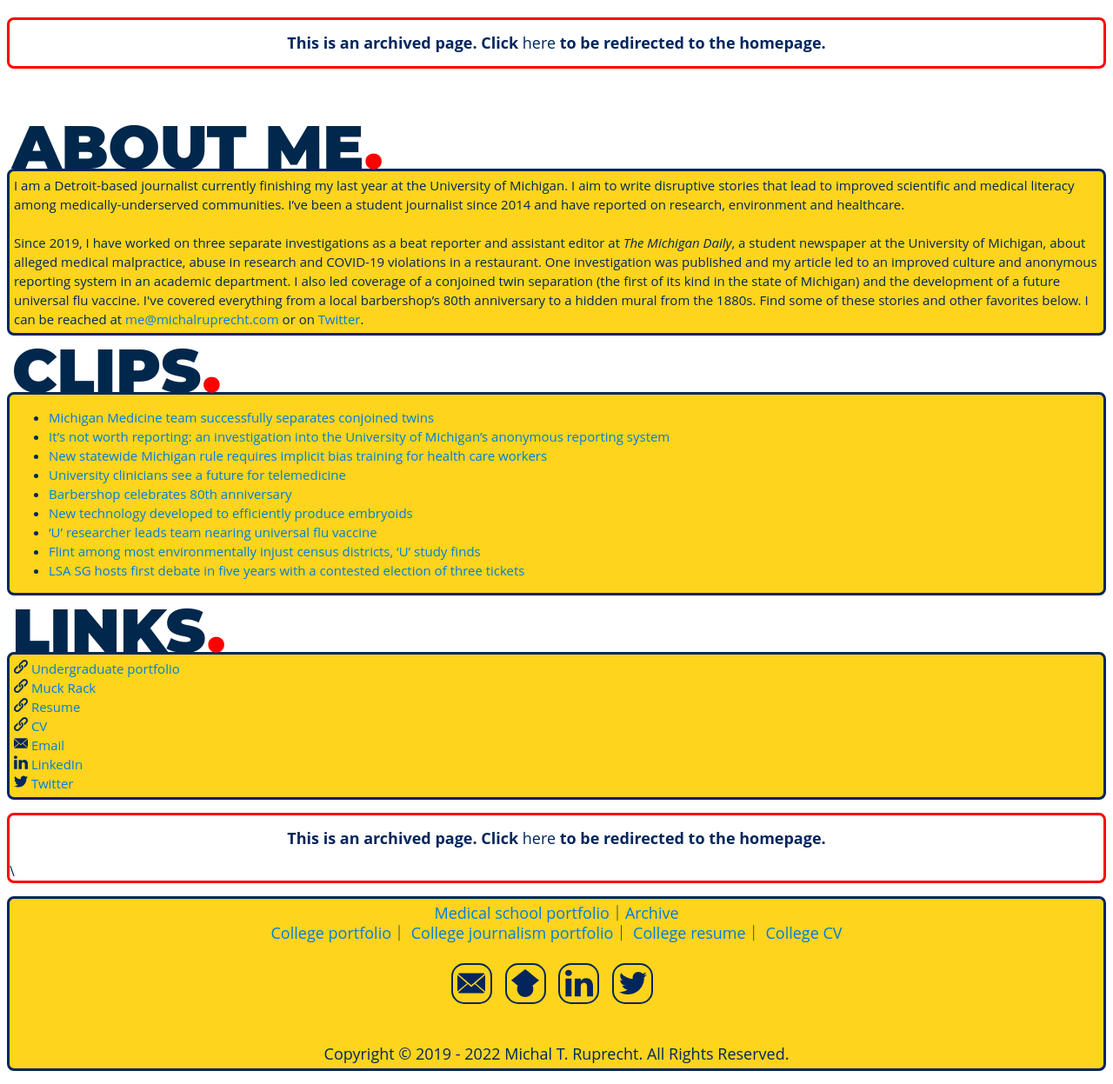
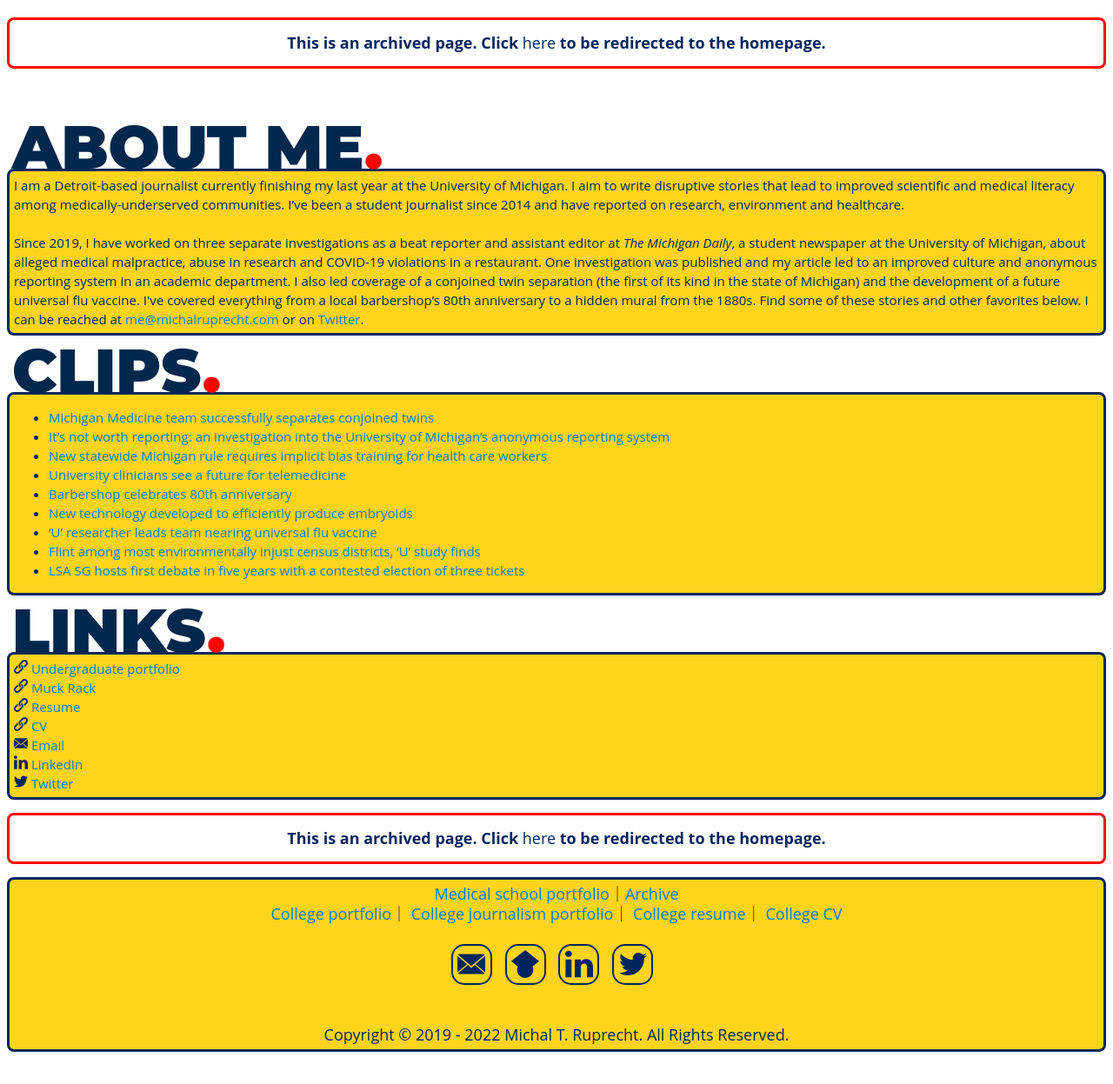
Before and after one commit to MichalRuprecht/michalruprecht.github.io, a Jekyll site: the page built from pages/undergrad/journalism.html, in a window 1280 px wide. Shown: the whole page at 87% size. Built offline with Jekyll 4.4.1, drawn with Linux system fonts in a browser that asks for light colours; after the commit the page ends 1225 px from its top, so only the background shows below that.

Commit message:
Update undergrad.html

```diff
--- a/_layouts/undergrad.html
+++ b/_layouts/undergrad.html
@@ -38,7 +38,7 @@
         <div class="footer">
           <div class="archive">
 						<h3><center><big>This is an archived page. Click <a href="http://michalruprecht.com/">here</a> to be redirected to the homepage.
-						</big></center></h3>\
+						</big></center></h3>
 					</div>
 
 					<div class="college">
```
